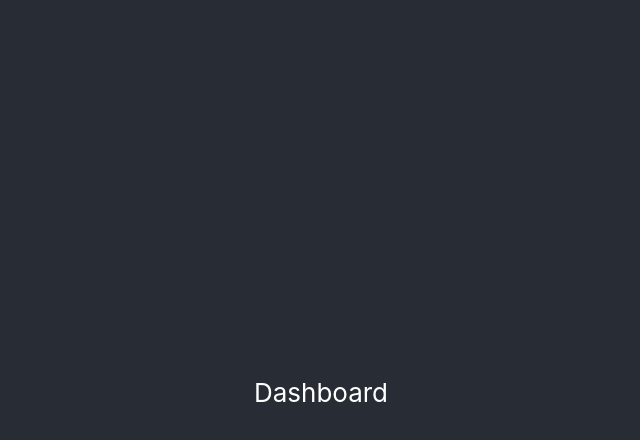
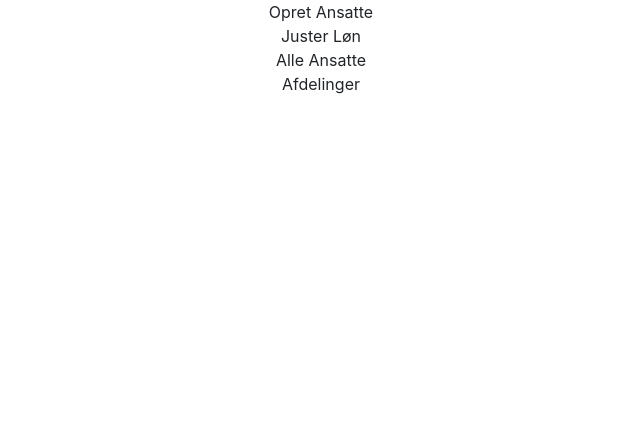
Before and after one commit to Povlsen/Clientside_H2, a React (Create React App) app in the folder h2-app/: page / in a window 1280 px wide. Shown: the top 440 px of the page, without its empty margins (319-959 px from the left). Built offline with nearby package versions, Linux system fonts and the light colour scheme.

Commit message:
Dashboard css added

```diff
--- /dev/null
+++ b/h2-app/src/Pages/Dashboard/dashboard.css
@@ -0,0 +1,5 @@
+.dashboard_grid{
+    display: grid;
+    columns:4;
+    grid-column-gap: 5%
+}
--- a/h2-app/src/Pages/Dashboard/index.js
+++ b/h2-app/src/Pages/Dashboard/index.js
@@ -1,12 +1,14 @@
 import React, { Component } from 'react';
+import './dashboard.css';
 
 class Dashboard extends Component {
   render() {
     return (
-      <div className="Dashboard">
-        <header className="App-header">
-          <p>Dashboard</p>
-        </header>
+      <div className="dashboard_grid">
+        <div> Opret Ansatte </div>
+        <div> Juster Løn </div>
+        <div> Alle Ansatte </div>
+        <div> Afdelinger </div>
       </div>
     );
   }
```
